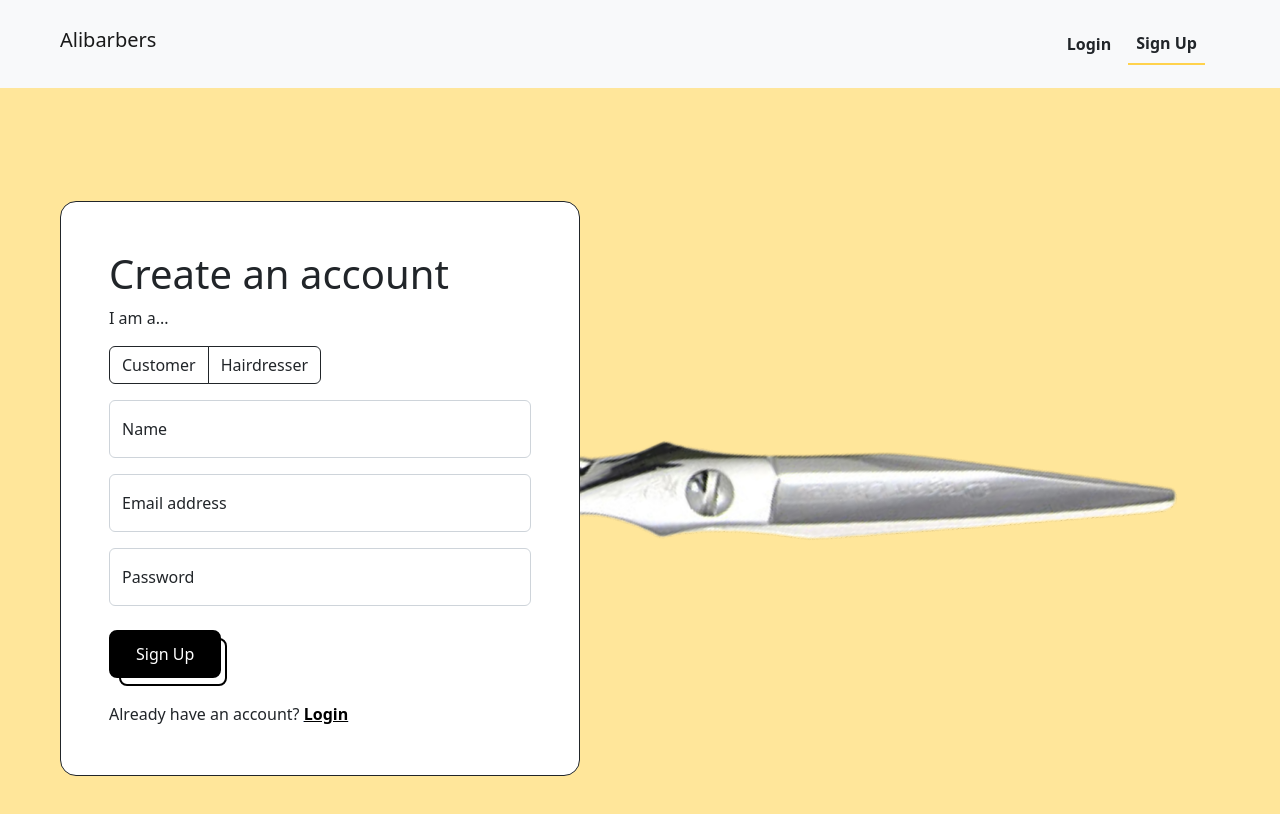
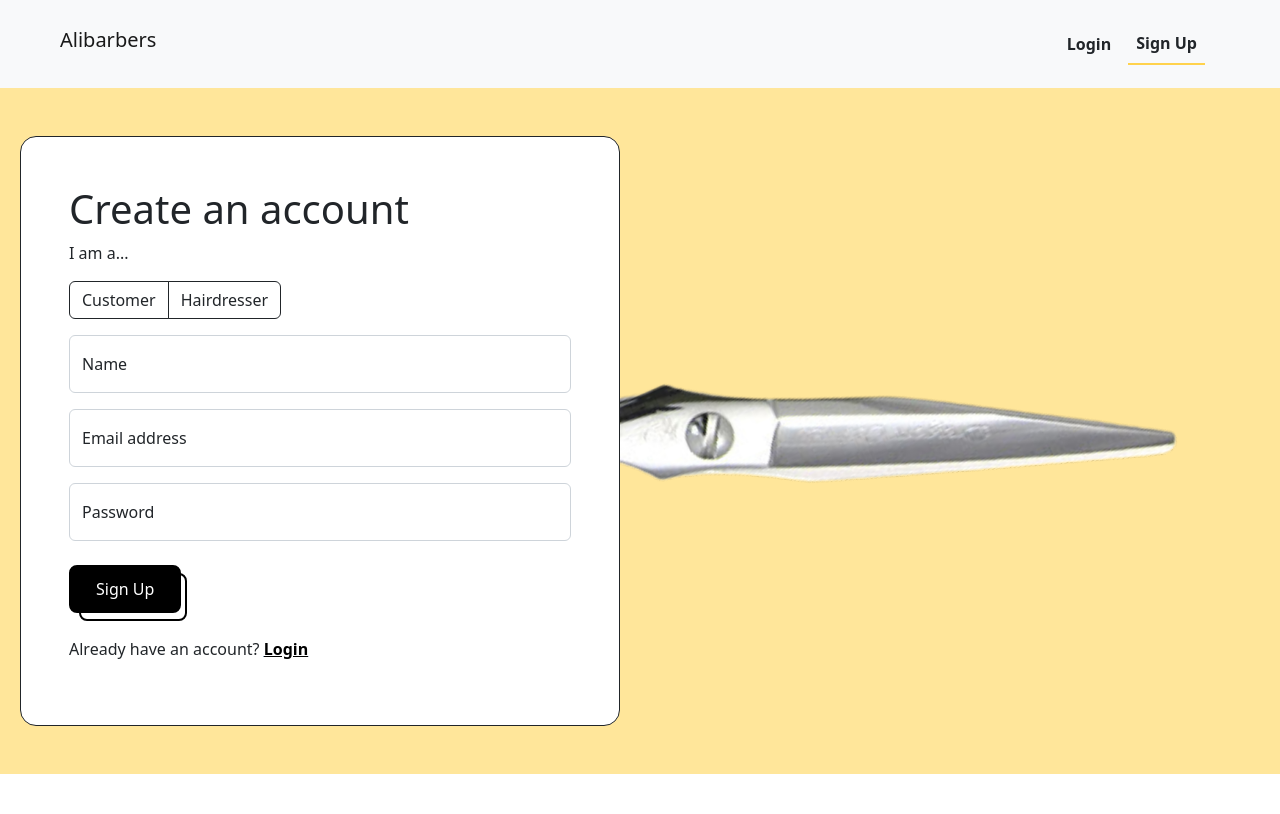
Before and after one commit to ZhiAnYuen/Alibarbers, a Vue app: page /signup in a window 1280 px wide. Shown: the top 814 px of the page. Built offline with nearby package versions, Linux system fonts and the light colour scheme.

Commit message:
Fix container height

```diff
--- a/src/components/HomeBody.vue
+++ b/src/components/HomeBody.vue
@@ -1,6 +1,6 @@
 <template>
   <div class="container-fluid">
-    <div class="row vh-100 align-items-center">
+    <div class="row align-items-center">
       <div class="col-md-6 align-self-center">
         <h1 class="text-center">Cut Your Hair Today</h1>
         <button
--- a/src/components/SignUpBody.vue
+++ b/src/components/SignUpBody.vue
@@ -1,8 +1,8 @@
 <template>
-  <div id="signup-body" class="container-fluid vh-100">
-    <div class="row vh-100 align-items-center">
-      <div class="col-lg-6 d-flex justify-content-center">
-        <div id="card" class="card mx-5 border border-dark rounded-4">
+  <div id="signup-body" class="container-fluid">
+    <div class="row align-items-center">
+      <div class="col-lg-6 mt-5 mb-5 d-flex justify-content-center">
+        <div id="card" class="card border border-dark rounded-4">
           <div class="card-body p-5">
             <h1>Create an account</h1>
             <p>I am a...</p>
@@ -128,7 +128,6 @@ export default {
 #card {
   z-index: 0;
   width: 600px;
-  height: 575px;
 }
 
 span {
```
